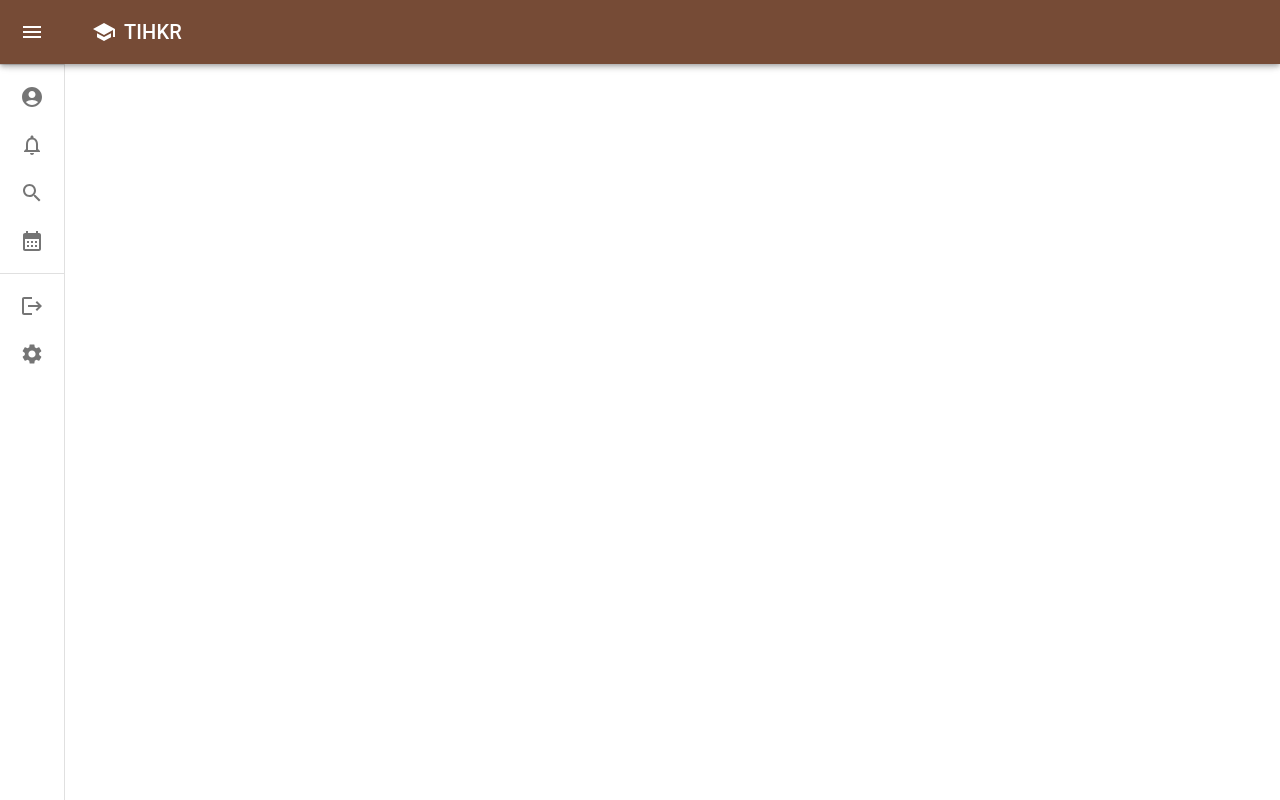
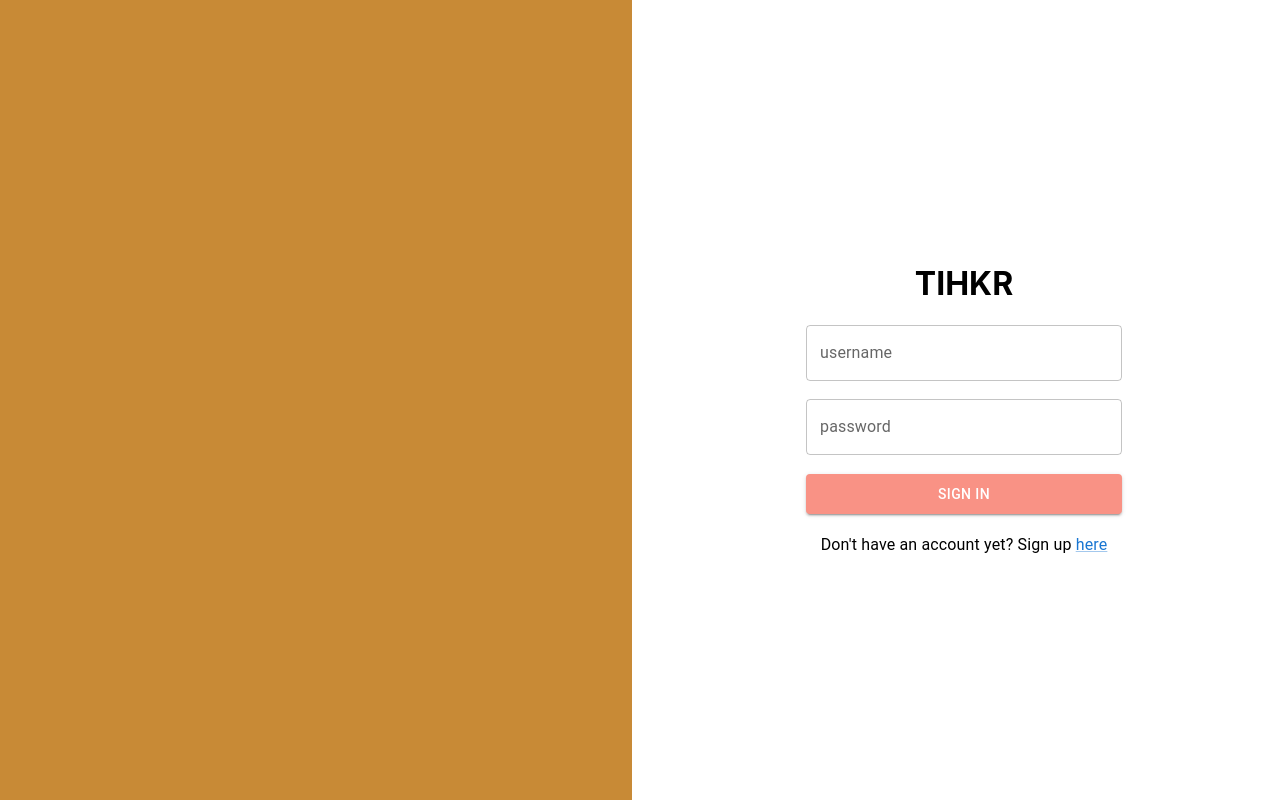
Before and after one commit to ak1096/CS4485-Team13, a React (Create React App) app: page /login in a window 1280 px wide. Built offline with nearby package versions, Linux system fonts and the light colour scheme.

Commit message:
add login and sign up pages

```diff
--- a/public/index.html
+++ b/public/index.html
@@ -24,7 +24,7 @@
       work correctly both with client-side routing and a non-root public URL.
       Learn how to configure a non-root public URL by running `npm run build`.
     -->
-    <title>TIHNK</title>
+    <title>Tutor, I Hardly Know Her</title>
   </head>
   <body>
     <noscript>You need to enable JavaScript to run this app.</noscript>
--- a/src/App.js
+++ b/src/App.js
@@ -3,17 +3,22 @@ import Home from './screens/Home'
 import NotificationsPage from './screens/Notifications';
 import SettingsPage from './screens/Settings';
 import CalendarPage from './screens/Calendar';
+import LoginPage from './screens/Login';
+import SignUpPage from './screens/SignUp';
 import ResponsiveDrawer from './components/SideMenu';
 import './App.css';
 import { Route, Routes, BrowserRouter } from "react-router-dom"
 
 function App() {
+
   return (
     <div className="App">
       <BrowserRouter>
         <ResponsiveDrawer />
           <Routes>
-            <Route exact path="/" element={<Home />}/>
+            <Route path="/" element={<Home />}/>
+            <Route path="/login" element={<LoginPage />}/>
+            <Route path="/signup" element={<SignUpPage />}/>
             <Route path="/notifs" element={<NotificationsPage />}/>
             <Route path="/search" element={<Search />}/>
             <Route path="/calendar" element={<CalendarPage />}/>
--- a/src/components/Card.js
+++ b/src/components/Card.js
@@ -11,7 +11,7 @@ import { TutorList } from "../data/Tutors";
 const TutorCard = () => {
   return (
     TutorList.map((text, index) => (
-      <Card sx={{ marginLeft: '10%', marginTop: '2%', maxWidth: '50%' }}>
+      <Card key={index} sx={{ marginLeft: '10%', marginTop: '2%', maxWidth: '50%' }}>
         <CardHeader
           avatar={
             <Avatar> {text.initials} </Avatar>
--- a/src/components/MiniCard.js
+++ b/src/components/MiniCard.js
@@ -9,7 +9,7 @@ import { UpcomingList } from '../data/Tutors';
 export default function MiniCard(props) {
   return (
     UpcomingList.map((text, index) => (
-      <List sx={{ width: '100%', maxWidth: '100%', bgcolor: 'background.paper' }}>
+      <List key={index} sx={{ width: '100%', maxWidth: '100%', bgcolor: 'background.paper' }}>
         <ListItem>
           <ListItemAvatar>
             <Avatar>
--- a/src/components/SideMenu.js
+++ b/src/components/SideMenu.js
@@ -19,6 +19,8 @@ import ListItemText from '@mui/material/ListItemText';
 import SchoolIcon from '@mui/icons-material/School';
 import { SideMenuTopList, SideMenuBottomList } from '../data/IconLabels';
 import { Link } from 'react-router-dom';
+import { useLocation } from 'react-router-dom';
+
 
 const drawerWidth = 240;
 
@@ -99,6 +101,11 @@ export default function MiniDrawer() {
     setOpen(false);
   };
 
+  const location = useLocation();
+
+
+
+  if (location.pathname !== '/login' && location.pathname !== '/signup') {
     return (
       <>
       <Box sx={{ display: 'flex' }}>
@@ -192,3 +199,4 @@ export default function MiniDrawer() {
       </>
     );
   }
+}
--- /dev/null
+++ b/src/screens/Login.js
@@ -0,0 +1,95 @@
+import React, { useState } from 'react';
+import Box from '@mui/material/Box';
+import Grid from '@mui/material/Grid';
+import { Typography } from '@mui/material';
+import TextField from '@mui/material/TextField';
+import { makeStyles } from '@material-ui/core/styles';
+import { Button } from '@material-ui/core';
+import Link from '@mui/material/Link';
+
+const useStyles = makeStyles(() => ({
+  customInput: {
+    width: "50%",
+  },
+  customButton: {
+    backgroundColor: '#F99285',
+    color: '#fff',
+    '&:hover': {
+      backgroundColor: '#456B63',
+    },
+    width: "50%",
+    height: "5%"
+  },
+}));
+
+export default function LoginPage() {
+    const [username, setUsername] = useState('');
+    const [password, setPassword] = useState('');
+    const [submitted, setSubmitted] = useState(false);
+
+    const handleUsernameChange = (event) => {
+        setUsername(event.target.value);
+        console.log('username: ' + username);
+    };
+
+    const handlePasswordChange = (event) => {
+        setPassword(event.target.value);
+        console.log('password: ' + password);
+    };
+
+    const handleSubmit = (event) => {
+        event.preventDefault();
+        setSubmitted(true);
+        console.log('button clicked')
+      };
+
+    const classes = useStyles();
+  return (
+  <Box sx={{ flexGrow: 1 }}>
+    <Grid container spacing={2}>
+        <Grid style={{height: '102vh', width: '50%' , backgroundColor: '#C88A36'}} item xs={6}/>
+        <Grid item xs={6} container
+            direction="column"
+            justifyContent="center"
+            alignItems="center">
+                <h1> TIHKR </h1>
+                <TextField
+                id="standard-basic"
+                label="username"
+                className={classes.customInput}
+                variant="outlined"
+                value={username}
+                onChange={handleUsernameChange}
+                />
+
+                <div style={{marginBottom: "3%"}}/>
+
+                <TextField
+                id="standard-basic"
+                label="password"
+                className={classes.customInput}
+                variant="outlined"
+                type="password"
+                value={password}
+                onChange={handlePasswordChange} />
+
+                <div style={{marginBottom: "3%"}}/>
+
+                <Button
+                variant="contained"
+                className={classes.customButton}
+                onClick={handleSubmit}
+                >
+                Sign In
+                </Button>
+
+                <div style={{marginBottom: "3%"}}/>
+
+                <Typography variant="body1">Don't have an account yet? Sign up <Link href="/signup">here</Link></Typography>
+
+            {submitted && <Typography>You have submitted: {username}, {password}</Typography>}
+        </Grid>
+      </Grid>
+    </Box>
+  );
+}
--- /dev/null
+++ b/src/screens/SignUp.js
@@ -0,0 +1,122 @@
+import React, { useState } from 'react';
+import Box from '@mui/material/Box';
+import Grid from '@mui/material/Grid';
+import { Typography } from '@mui/material';
+import TextField from '@mui/material/TextField';
+import { makeStyles } from '@material-ui/core/styles';
+import { Button } from '@material-ui/core';
+import Link from '@mui/material/Link';
+
+const useStyles = makeStyles(() => ({
+  customInput: {
+    width: "50%",
+  },
+  customButton: {
+    backgroundColor: '#F99285',
+    color: '#fff',
+    '&:hover': {
+      backgroundColor: '#456B63',
+    },
+    width: "50%",
+    height: "5%"
+  },
+}));
+
+export default function LoginPage() {
+    const [username, setUsername] = useState('');
+    const [password, setPassword] = useState('');
+    const [submitted, setSubmitted] = useState(false);
+
+    const handleUsernameChange = (event) => {
+        setUsername(event.target.value);
+        console.log('username: ' + username);
+    };
+
+    const handlePasswordChange = (event) => {
+        setPassword(event.target.value);
+        console.log('password: ' + password);
+    };
+
+    const handleSubmit = (event) => {
+        event.preventDefault();
+        setSubmitted(true);
+        console.log('button clicked')
+      };
+
+    const classes = useStyles();
+  return (
+  <Box sx={{ flexGrow: 1 }}>
+    <Grid container spacing={2}>
+        <Grid style={{height: '102vh', width: '50%' , backgroundColor: '#C88A36'}} item xs={6}/>
+        <Grid item xs={6} container
+            direction="column"
+            justifyContent="center"
+            alignItems="center">
+                <h1> Sign Up </h1>
+                <Box
+                component="form"
+                sx={{
+                  '& > :not(style)': { m: 1, width: '17.8ch' },
+                }}
+                noValidate
+                autoComplete="off">
+                    <TextField
+                    id="standard-basic"
+                    label="first name"
+                    className={classes.customInput}
+                    variant="outlined"
+                    value={username}
+                    onChange={handleUsernameChange}
+                    />
+                    <TextField
+                    id="standard-basic"
+                    label="last name"
+                    className={classes.customInput}
+                    variant="outlined"
+                    value={username}
+                    onChange={handleUsernameChange}
+                    />
+                </Box>
+
+                <div style={{marginBottom: "3%"}}/>
+
+                <TextField
+                id="standard-basic"
+                label="email"
+                className={classes.customInput}
+                variant="outlined"
+                value={username}
+                onChange={handleUsernameChange}
+                />
+
+                <div style={{marginBottom: "3%"}}/>
+
+                <TextField
+                id="standard-basic"
+                label="password"
+                className={classes.customInput}
+                variant="outlined"
+                type="password"
+                value={password}
+                onChange={handlePasswordChange} />
+
+                <div style={{marginBottom: "3%"}}/>
+
+                <Button
+                variant="contained"
+                className={classes.customButton}
+                onClick={handleSubmit}
+                >
+                Sign Up
+                </Button>
+
+                <div style={{marginBottom: "3%"}}/>
+
+                <Typography variant="body1">Have an account? <Link href="/login">Sign in</Link></Typography>
+
+            {submitted && <Typography>You have submitted: {username}, {password}</Typography>}
+        </Grid>
+      </Grid>
+    </Box>
+  );
+}
```
Lines whose indentation alone changed are shown as unchanged.
